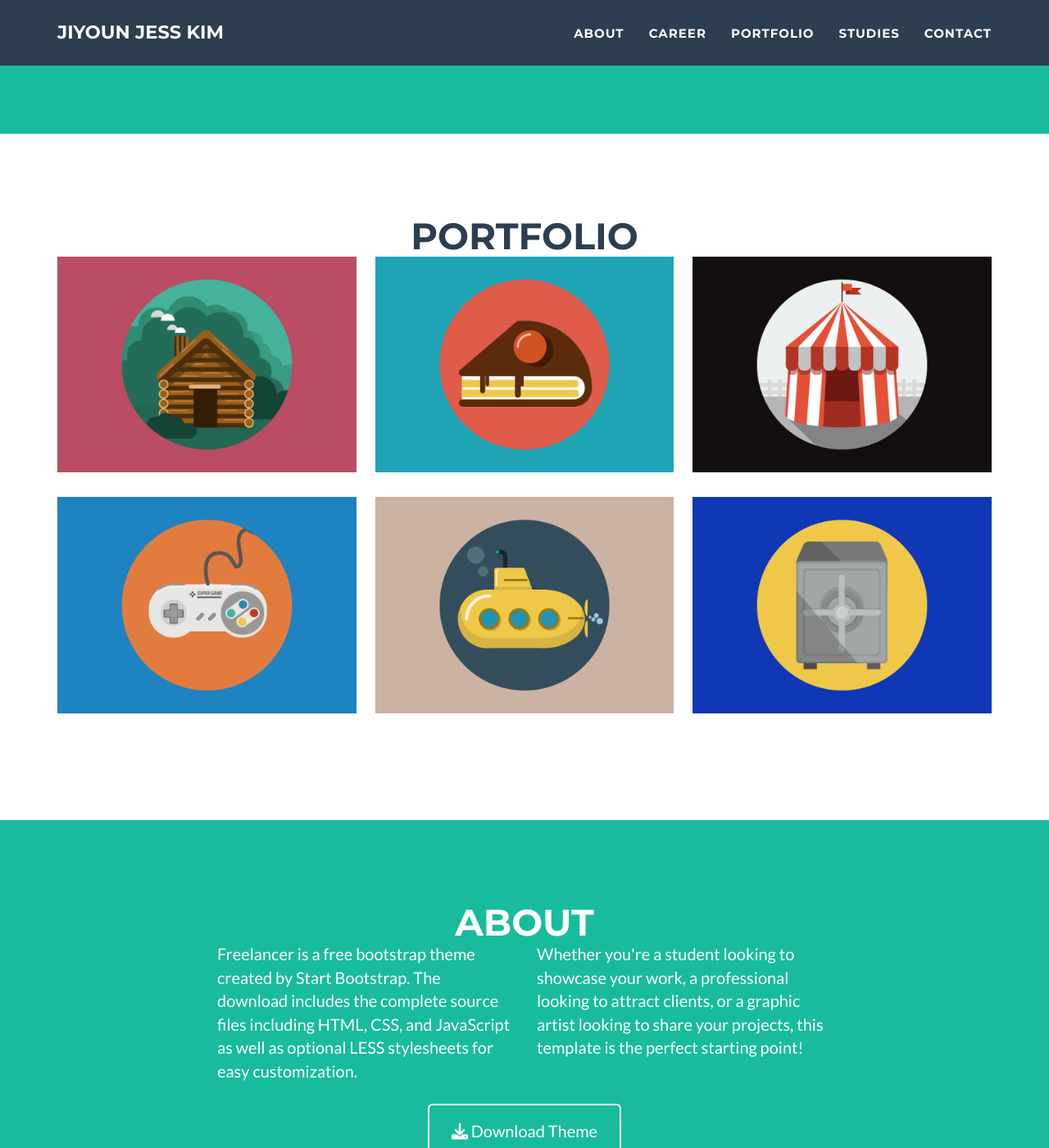
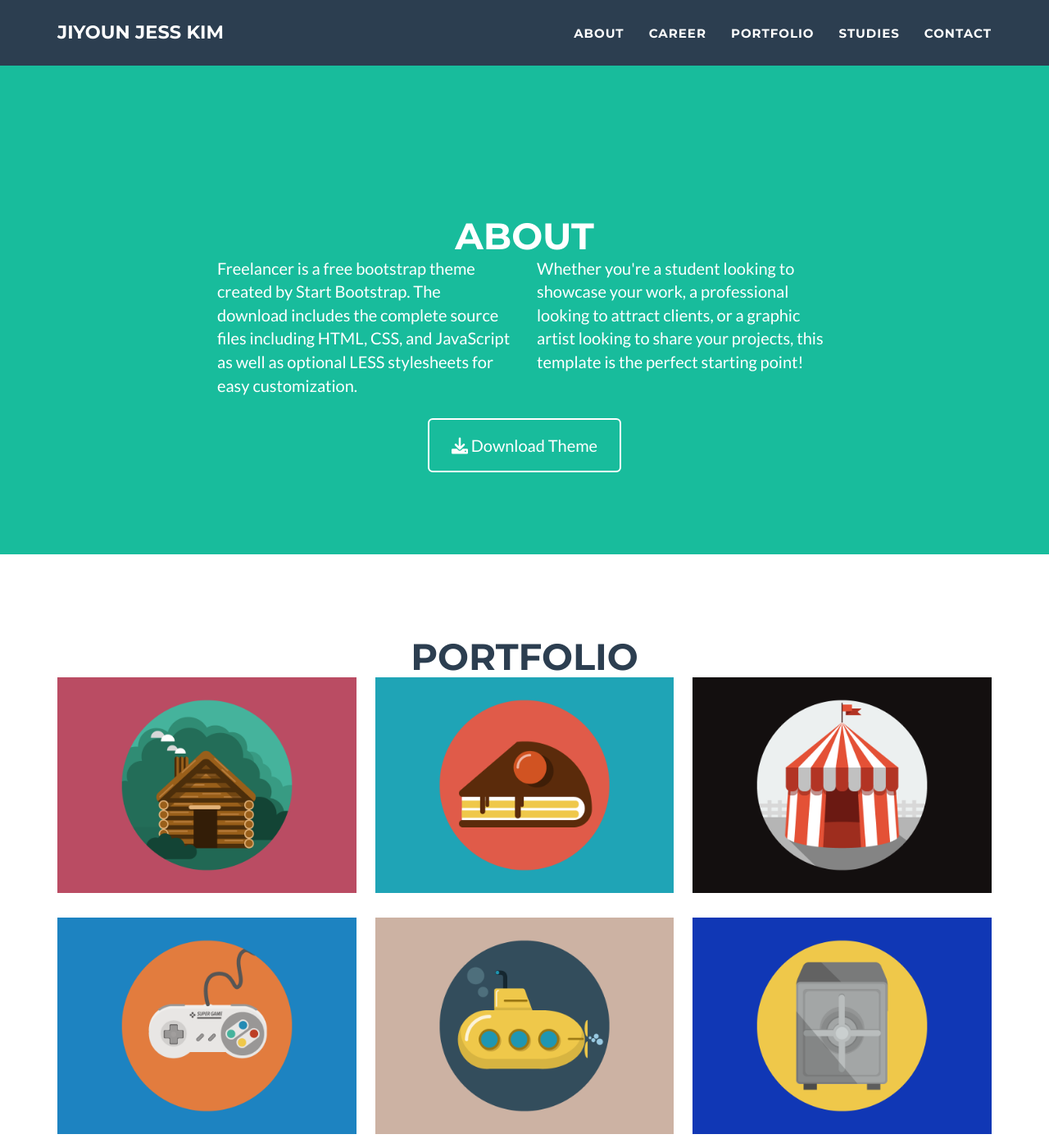
Before and after one commit to kim-ji-youn/kim-ji-youn.github.io, a Jekyll site: the page built from _posts/2014-07-18-project-1.markdown, in a window 1280 px wide and 1400 px high, scrolled down 1182 px. Shown: the whole window at 82% size. Built offline with Jekyll 4.4.1, drawn with Linux system fonts in a browser that asks for light colours.

Commit message:
modify default html

```diff
--- a/_layouts/default.html
+++ b/_layouts/default.html
@@ -5,8 +5,11 @@
 <body id="page-top" class="index">
   {% include nav.html %}
   {% include header.html %}
+  {% include about.html %}
   {% include portfolio_grid.html %}
-  {% include about.html %}
+  {% include portfolio_grid.html %}
+  {% include portfolio_grid.html %}
+
 
   {% if site.contact == "static" %}
   {% include contact_static.html %}
```
